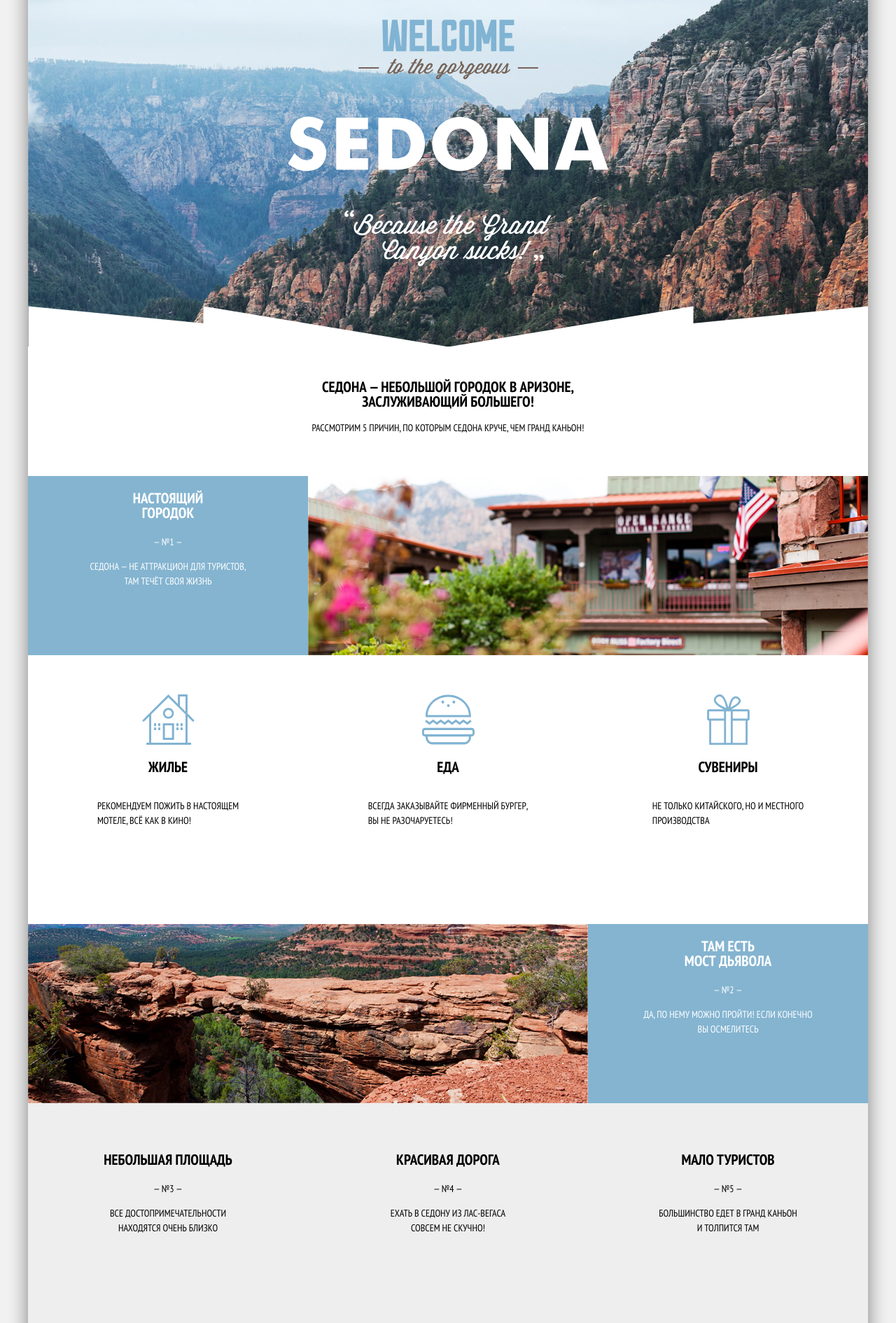
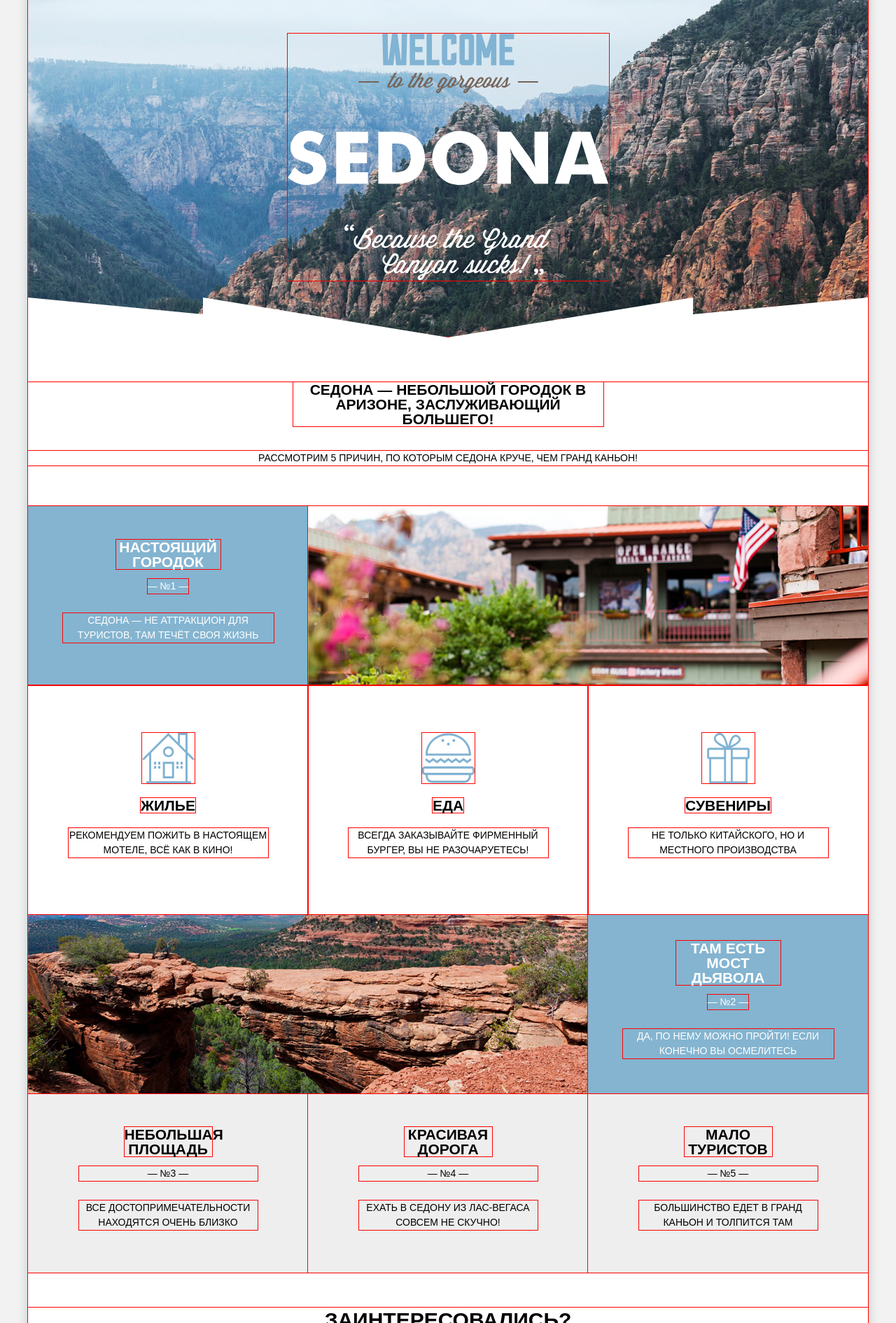
Before and after one commit to summer4requiem/994997-sedona-26, a plain HTML site: page index.html in a window 1280 px wide. Shown: the part 87-1977 px from the top of the page at 70% size. Drawn offline with Linux system fonts and the light colour scheme.

Commit message:
Исправления всего..

```diff
--- a/css/style.css
+++ b/css/style.css
@@ -2,30 +2,23 @@ html {
     box-sizing: border-box;
 }
 
-/* * {
-    box-shadow: 0 0 0 1px yellowgreen;
+* {
+    box-shadow: 0 0 0 1px red;
 
-} */
+}
 
 body {
+
     margin: 0;
     padding: 0;
-    font-family: "PT Sans Narrow", Arial, sans-serif;
+    font-family: "PT Sans", Arial, sans-serif;
     font-size: 14px;
     line-height: 21px;
     color: #000000;
     text-transform: uppercase;
     background-color: #f2f2f2;
 
-
 }
-
-/* img{
-    width: 100%;
-    height:auto;
-} */
-
-
 
 .visually-hidden {
     position: absolute;
@@ -36,16 +29,17 @@ body {
 
 }
 
-.main-header {
+/* .main-header { - Удалить в будущем
     min-height: 56px;
-}
+} */
 
 .main-header-logo {
     align-self: center;
     position: absolute;
     top: 0;
     left: 50%;
-    margin-left: -60px;
+    margin-left: -69px;
+    z-index: 8;
 }
 
 
@@ -55,36 +49,45 @@ a {
 
 
 .main-picture-section {
+    position: relative;
     background-image: url("../img/background-photo.jpg");
     background-position-y: -65px;
     display: flex;
     flex-direction: column;
     justify-content: space-between;
-    min-height: 523px;
+    min-height: 509px;
+    margin-bottom: 65px;
 
 
 }
 
-.polygon-img {
-    background-image: url("../img/polygon.png");
-    background-repeat: no-repeat;
-    min-height: 58px;
+.main-picture-section::after {
+    content: "";
+    background-image: url("../img/polygon.svg");
+    position: absolute;
     width: 100%;
+    height: 59px;
+    bottom: -3px;
+    left: 0;
+
 }
 
 
 
 
+
 .reservation-details .main-button {
-    text-align: center;
+
     color: #ffffff;
     background-color: #81b3d2;
-    vertical-align: middle;
+
     text-transform: uppercase;
     border: none;
     padding-top: 17px;
     padding-bottom: 21px;
-    margin: auto;
+    padding-left: 195px;
+    padding-right: 195px;
+    margin-bottom: 54px;
 
 }
 
@@ -99,13 +102,8 @@ a {
 
 
 .main-navigation {
-    display: flex;
-    flex-direction: column;
-    background-color: #ffffff;
-    font-size: 14px;
-    justify-content: initial;
-    padding-left: 73px;
-    padding-right: 73px;
+    padding-left: 71px;
+    padding-right: 71px;
 
 }
 
@@ -119,6 +117,16 @@ a {
     list-style: none;
 }
 
+.site-navigation :nth-child(2) {
+    margin-right: 235px;
+}
+
+.site-navigation :nth-child(3) {
+    margin-right: 9px;
+}
+
+
+
 
 .site-navigation a {
     display: block;
@@ -126,8 +134,6 @@ a {
     font-weight: bold;
     padding-top: 19px;
     padding-bottom: 19px;
-
-
 }
 
 .site-navigation a:hover {
@@ -141,35 +147,37 @@ a {
 .welcome {
     text-align: center;
     margin-bottom: 58px;
+}
 
+.welcome div {
+    width: 443px;
+    margin: 0 auto;
+}
 
+.welcome h2 {
+    margin: 0;
+    margin-bottom: 35px;
 }
 
 .wrapper {
     width: 1200px;
     margin: 0 auto;
     background-color: #ffffff;
-    box-shadow: 0 0 30px -4px rgba(0, 0, 0, .6);
-
+    box-shadow: 0 5px 15px rgba(0, 1, 1, .2);
 }
 
-.basic-list{
+.basic-list {
     margin: 0;
     padding: 0;
     list-style: none;
+}
 
-
-}
-.main-picture-section{
-    margin-bottom: 47px;
-}
 
 .main-picture-section>img {
     margin: auto;
+    margin-top: 76px;
 
 }
-
-
 
 .main-columns .introductory-information {
     color: #ffffff;
@@ -179,11 +187,12 @@ a {
     display: flex;
     flex-direction: column;
     align-items: center;
+}
 
-}
-.basic-list h3{
+.basic-list h3 {
     font-size: 21px;
     font-weight: bold;
+    margin-bottom: 8px;
 }
 
 .introductory-information h3 {
@@ -195,19 +204,36 @@ a {
 .basic-list img {
     display: block;
 }
-.introductory-image{
-    display:flex;
+
+.introductory-image {
+    display: flex;
     flex-direction: row;
     justify-content: space-between;
 }
-.real-town{
+
+.real-town {
+    display: flex;
     width: 400px;
     text-align: center;
     color: #ffffff;
     background-color: #84b4d0;
+    flex-direction: column;
+    justify-content: center;
+    align-items: center;
 }
+
+.real-town h3 {
+    width: 149px;
+    margin: 0;
+}
+
+.real-town p:last-child {
+    width: 301px;
+}
+
+
 .basic-list .advantages {
-    display:flex;
+    display: flex;
     padding: 0;
 }
 
@@ -216,15 +242,23 @@ a {
     min-height: 328px;
     display: flex;
     flex-direction: column;
+    justify-content: center;
     align-items: center;
-    padding-top: 56px;
+    text-align: center;
 
 }
-.sub-advantages{
+
+.advantages-item p {
+    width: 285px;
+
+
+}
+
+.sub-advantages {
     display: flex;
 }
 
-.last-advantages{
+.last-advantages {
     display: flex;
     flex-direction: row;
     text-align: center;
@@ -233,24 +267,46 @@ a {
 }
 
 .last-item {
+    display: flex;
+    flex-direction: column;
+    justify-content: center;
+    align-items: center;
     background-color: #eeeeee;
     width: 400px;
     min-height: 255px;
-    padding-top: 49px;
-    padding-bottom: 55px;
+
+}
+.last-item h3{
+    width: 125px;
+    margin: 0;
+
+}
+.last-item p{
+    width: 255px;
+
+}
+.search{
+    margin-bottom: 50px;
 }
 
 .reservation {
     text-align: center;
     width: 1200px;
     margin: 0 auto;
-    margin-top: 58px;
     margin-bottom: 55px;
+    min-height: 292px;
 }
 
 .reservation span {
+    display: block;
     font-size: 30px;
     font-weight: bold;
+    line-height: 36px;
+    margin-bottom: 27px;
+
+}
+ .coordinates{
+    min-height: 593px;
 }
 
 .reservation p {
@@ -267,18 +323,25 @@ a {
     border-style: none;
     padding: 0;
     min-height: 480px;
+    width: 570px;
 
 }
+
+.reservation-details .reservation-children {
+    margin-bottom: 53px;
+}
+
 
 .reservation-details .map-button {
     background-color: #766357;
     font-size: 21px;
-    text-transform: inherit;
+    text-transform: uppercase;
     color: #ffff;
     line-height: 26px;
     width: 570px;
     text-align: center;
     padding: 20px;
+    margin-bottom: 53px;
 }
 
 .reservation-details .map-button:hover {
@@ -298,16 +361,32 @@ a {
 }
 
 .reservation-date input {
+    position: relative;
     font: inherit;
     border: none;
     background-color: #f2f2f2;
-    width: 346px;
-    height: 37px;
+    padding-top: 12px;
+    padding-bottom: 12px;
+    padding-left: 13px;
+    padding-right: 244px;
+    margin-bottom: 30px;
+    margin-left: 55px;
+
+}
+
+.reservation-date input+label::after {
+    content: "";
+    width: 1200px;
+    height: 57px;
+    position: absolute;
+    top: 2px;
+    right: 50px;
+    background-image: url("../img/calendar.svg");
+
 }
 
 .main-footer {
     background-color: rgba(255, 255, 255, 0.9);
-    min-height: 121px;
     display: flex;
     flex-direction: row;
     justify-content: space-between;
@@ -321,6 +400,7 @@ a {
     display: flex;
     flex-direction: row;
     justify-content: space-between;
+    margin-left: 30px;
 }
 
 .footer-social .soc-icon {
@@ -431,7 +511,6 @@ a {
     width: 1200px;
     margin: 0 auto;
     padding: 0;
-
 }
 
 .hotels img {
@@ -467,7 +546,6 @@ a {
     flex-direction: column;
     justify-content: space-between;
 }
-
 
 .hotels-found {
     display: flex;
--- a/index.html
+++ b/index.html
@@ -29,61 +29,67 @@
       <h1 class="visually-hidden">Поиск жилья в маленьком американском городке!</h1>
       <div class="main-picture-section">
         <img src="img/intro-welcome.svg" width="459" alt="">
-        <div class="polygon-img"></div>
       </div>
       <section class="welcome">
-        <h2>Седона — небольшой городок в Аризоне,<br>
+        <div>
+          <h2>Седона — небольшой городок в Аризоне,
             заслуживающий большего!</h2>
+        </div>
         <p>Рассмотрим 5 причин, по которым Седона круче, чем гранд каньон!</p>
       </section>
 
-      <section>
+      <section class="search ">
         <ul class="basic-list">
           <li class="introductory-image">
             <div class="real-town">
-              <h3>Настоящий</br>городок</h3>
+              <h3>Настоящий
+                городок</h3>
               <p> — №1 —</p>
-              <p>Седона — не аттракцион для туристов, <br>там течёт своя жизнь</p>
+              <p>Седона — не аттракцион для туристов, там течёт своя жизнь</p>
+
             </div>
             <div>
               <img src="img/intro-picture.jpg" alt="Фото самые красивые места для отдыха" width="800">
             </div>
           </li>
+          <li>
             <ul class="advantages">
               <!-- <h4 class="visually-hidden">Преимущетсва отдыха у нас</h4> -->
               <li class="advantages-item">
                 <img src="img/house.svg" alt="Рекомендуем пожить в настоящем мотеле!" width="75">
                 <h3>Жилье</h3>
-              <p>Рекомендуем пожить в настоящем <br>мотеле, всё как в кино!</p>
+                <p>Рекомендуем пожить в настоящем мотеле, всё как в кино!</p>
               </li>
               <li class="advantages-item"><img src="img/burger.svg" alt="Заказывайте фирменный бургер" width="75"
                   height="72">
                 <h3>Еда</h3>
-              <p>Всегда заказывайте фирменный бургер,<br> вы не разочаруетесь!</p>
+                <p>Всегда заказывайте фирменный бургер, вы не разочаруетесь!</p>
               </li>
               <li class="advantages-item">
                 <img src="img/gift.svg" alt="У нас есть сувениры местного производства!" width="75" height="72">
                 <h3>Сувениры</h3>
-              <p>Не только китайского, но и местного <br> производства</p>
+                <p>Не только китайского, но и местного производства</p>
               </li>
             </ul>
+          </li>
           <li class="sub-advantages">
             <div>
               <img src="img/canyon.jpg" alt="У нас можно пройтись по мосту дьявола" width="800">
             </div>
             <div class="real-town">
-              <h3>Там есть<br>
+              <h3>Там есть
                 Мост дьявола</h3>
               <p> — №2 —</p>
-              <p>Да, по нему можно пройти! Если конечно <br>вы осмелитесь</p>
+              <p>Да, по нему можно пройти! Если конечно вы осмелитесь</p>
             </div>
           </li>
+          <li>
           <ul class="last-advantages">
             <li class="last-item">
-
-              <h3>Небольшая площадь</h3>
+              <h3>Небольшая
+                площадь</h3>
               <p>— №3 —</p>
-              <p>Все достопримечательности<br>
+              <p>Все достопримечательности
                 находятся очень близко</p>
 
             </li>
@@ -93,12 +99,11 @@
                 дорога
               </h3>
               <p>— №4 —</p>
-              <p>Ехать в Седону из Лас-Вегаса<br> совсем
+              <p>Ехать в Седону из Лас-Вегаса совсем
                 не скучно!</p>
 
             </li>
             <li class="last-item">
-              <div>
               <h3>Мало
                 туристов
               </h3>
@@ -106,25 +111,26 @@
                 — №5 —
               </p>
               <p>Большинство едет в гранд каньон
-                  <br>и толпится там</p>
-              </div>
+                и толпится там</p>
             </li>
           </ul>
           </ul>
+
 
       </section>
       <section class="reservation">
         <h4 class="visually-hidden">Поиск гостиницы в Седоне </h4>
         <span>Заинтересовались?</span>
-        <p>Укажите предпалагемые даты поездки,и мы покажем вам лучшие предложения гостиниц в Седоне</p>
+        <p>Укажите предпалагемые даты поездки,<br>и мы покажем вам лучшие предложения гостиниц в Седоне</p>
       </section>
 
-      <div class="map">
+      <section class="coordinates">
+        <h5 class="visually-hidden">Мы находимся тут !</h5>
         <img src="img/map.png" alt="Адрес туристического комплекса по адресу ул.Загородный  26, Санкт-Петербург"
           width="1200">
-      </div>
+      </section>
 
-      <div class="reservation-details">
+      <!-- <section class="reservation-details">
         <form action="https://echo.htmlacademy.ru" method="POST">
           <fieldset>
             <button class="map-button">
@@ -140,16 +146,20 @@
                 <input id="departure" type="text" name="departure" placeholder="4 июля 2017">
               </div>
               <div class="reservation-children">
+                <div>
                   <label for="adult">Взрослые</label>
                   <input id="adult" type="number" min="2" max="5" placeholder="2" name="adult">
+                </div>
+                <div>
                   <label for="children">Дети</label>
                   <input id="children" type="number" name="children" min="2" max="7" placeholder="0">
+                </div>
               </div>
               <button class="main-button" type="submit">Найти</button>
             </div>
           </fieldset>
         </form>
-      </div>
+      </section> -->
     </main>
 
     <footer class="main-footer">
```
Also changed, not shown: fonts/web/ptsans.woff (added), fonts/web/ptsans.woff2 (added), fonts/web/ptsansbold.woff (added), fonts/web/ptsansbold.woff2 (added), img/polygon.png (deleted), img/polygon.svg (added), 1 other file. Lines whose indentation alone changed are shown as unchanged.
